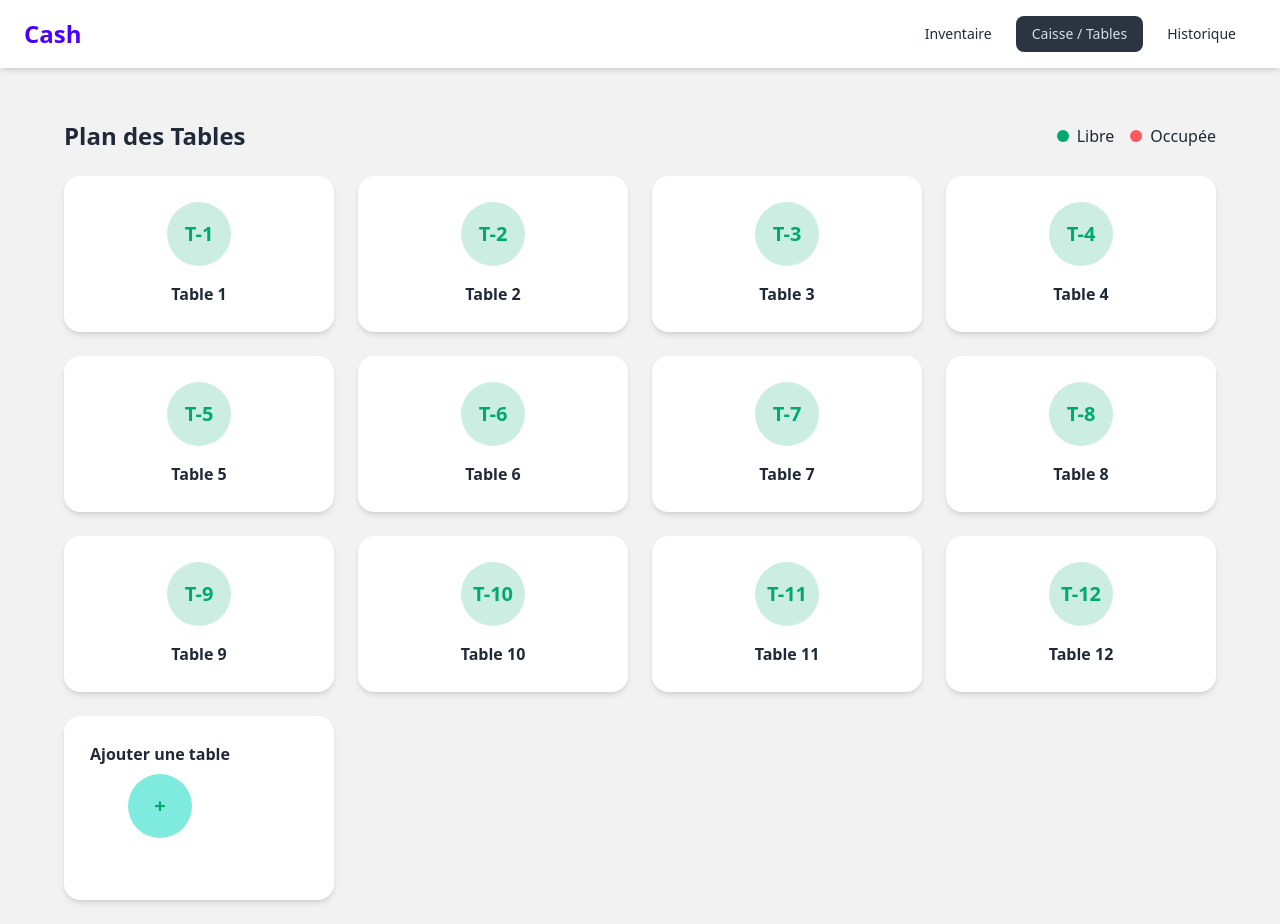
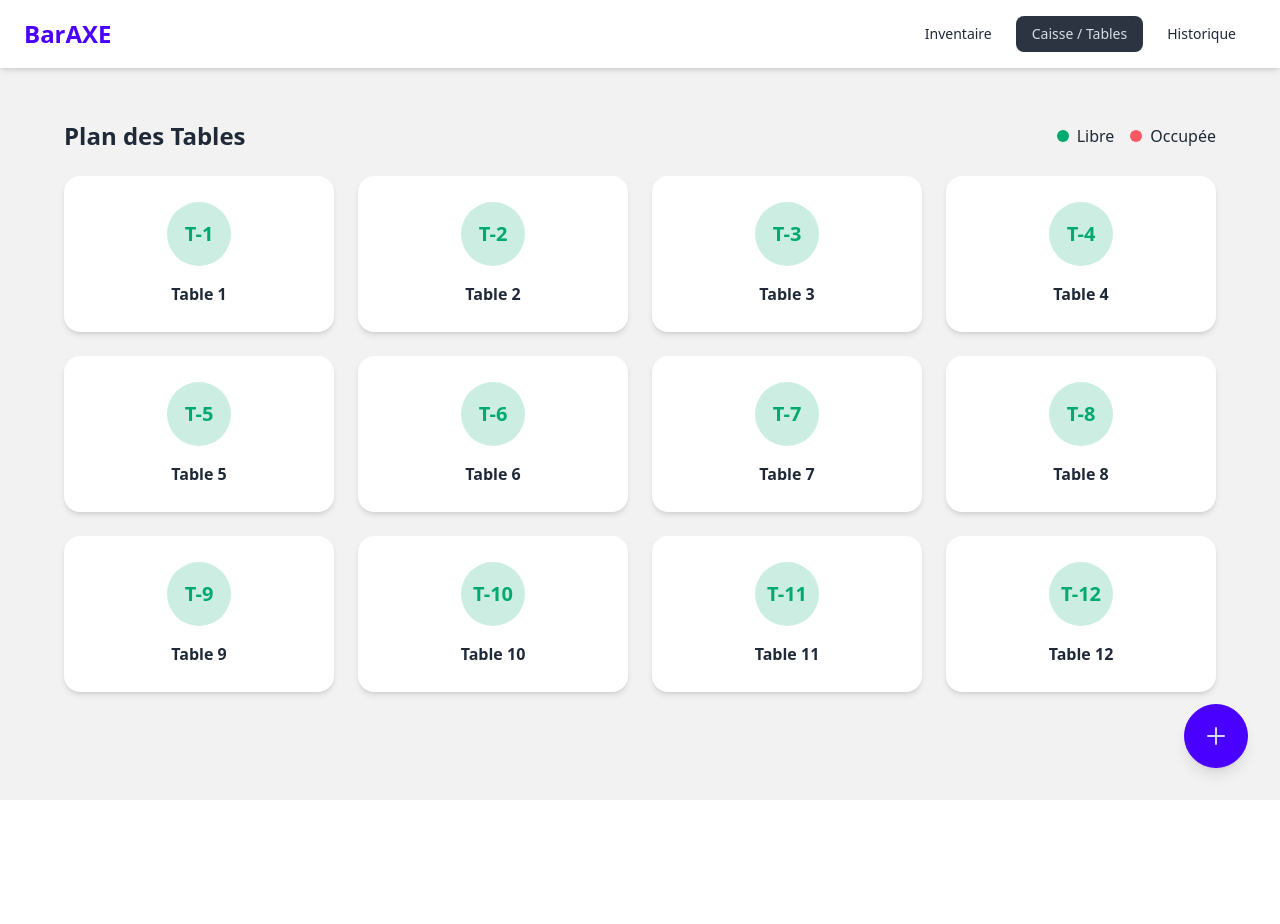
Before and after one commit to hasniaina/Barman, a FastAPI app: page /caisse in a window 1280 px wide. After the commit the page ends 800 px from the top, so only its background shows below. Run offline with FastAPI, Linux system fonts and the light colour scheme; data comes from the database, SQL or seed files in the repository; data that the repository does not hold is empty; some libraries are stand-ins or nearby versions.

Commit message:
stats ++

```diff
--- a/main.py
+++ b/main.py
@@ -2,6 +2,7 @@ from contextlib import asynccontextmanager
 from fastapi import FastAPI, Request, Depends, Form, HTTPException
 from fastapi.templating import Jinja2Templates
 from fastapi.responses import HTMLResponse, Response
+from fastapi.staticfiles import StaticFiles
 from sqlalchemy.orm import Session
 
 from database import Order, init_db, get_db, Item, SaleHistory, Table
--- a/templates/caisse.html
+++ b/templates/caisse.html
@@ -55,24 +55,24 @@
                 </div>
             </div>
             {% endfor %}
-            <button type="button"
-                    id="add-table-btn"
-                    class="table-card card bg-base-100 shadow-md hover:shadow-xl transition-all duration-300 transform hover:-translate-y-1 cursor-pointer border-2 is-free border-transparent"
-                    hx-post="/caisse/tables/add"
-                    hx-target="#tables-container"
-                    hx-swap="beforeend"
-                    hx-indicator="#add-table-spinner">
-                <div class="card-body items-center text-center p-6">
-                    <h2 class="card-title text-base">Ajouter une table</h2>
-                    <div class="w-16 h-16 rounded-full flex items-center justify-center text-xl font-bold mb-2 bg-accent/50 text-success">
-                       +
-                    </div>
-                    <span id="add-table-spinner" class="loading loading-spinner loading-sm htmx-indicator"></span>
-                </div>
-            </button>
         </div>
 
     </div>
+
+    <!-- Bouton flottant fixe pour ajouter une table -->
+    <button type="button"
+            id="add-table-fab"
+            class="fixed bottom-8 right-8 z-40 btn btn-circle btn-primary btn-lg shadow-lg hover:shadow-xl transition-all duration-200 hover:scale-110 flex items-center justify-center"
+            hx-post="/caisse/tables/add"
+            hx-target="#tables-container"
+            hx-swap="beforeend"
+            hx-indicator="#fab-spinner"
+            title="Ajouter une table">
+        <svg xmlns="http://www.w3.org/2000/svg" class="h-6 w-6 absolute" fill="none" viewBox="0 0 24 24" stroke="currentColor">
+            <path stroke-linecap="round" stroke-linejoin="round" stroke-width="2" d="M12 4v16m8-8H4" />
+        </svg>
+        <span id="fab-spinner" class="loading loading-spinner loading-sm htmx-indicator absolute"></span>
+    </button>
 
     <dialog id="table_modal" class="modal modal-bottom sm:modal-middle backdrop-blur-sm">
         <div class="modal-box max-w-2xl bg-base-100" id="modal-container">
--- a/templates/navbar.html
+++ b/templates/navbar.html
@@ -1,6 +1,6 @@
 <div class="navbar bg-base-100 shadow-md px-6 fixed top-0 left-0 right-0 z-50">
     <div class="flex-1">
-        <a class="text-2xl font-bold text-primary">Cash</a>
+        <a class="text-2xl font-bold text-primary">BarAXE</a>
     </div>
     <div class="flex-none">
         <ul class="menu menu-horizontal px-1 gap-2">
```
